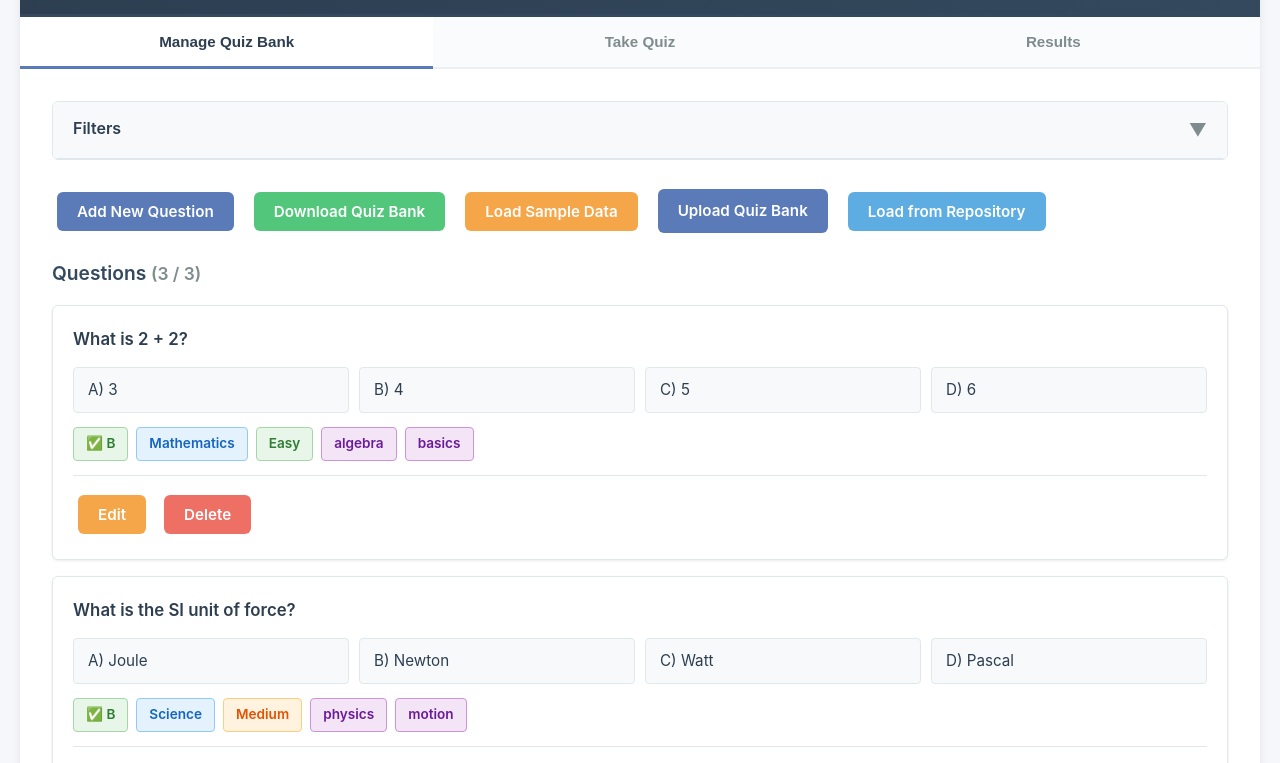
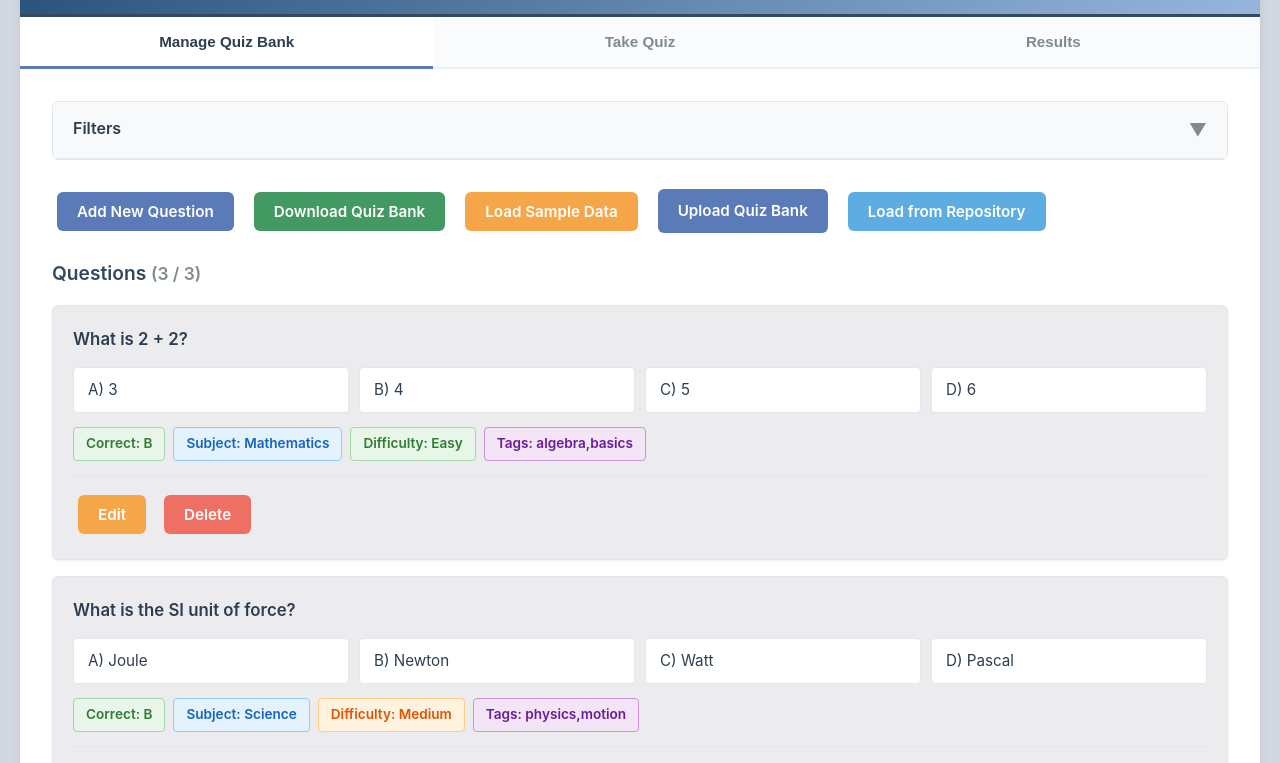
Before and after one commit to vinaychandran-git/My-Quiz-Buddy, a plain HTML site: page index.html in a window 1280 px wide. Shown: the part 99-862 px from the top of the page. Drawn offline with Linux system fonts and the light colour scheme.

Commit message:
Update index.html

```diff
--- a/index.html
+++ b/index.html
@@ -20,9 +20,9 @@
     <script src="https://cdnjs.cloudflare.com/ajax/libs/xlsx/0.18.5/xlsx.full.min.js"></script>
     <style>
         * { margin: 0; padding: 0; box-sizing: border-box; }
-        body { font-family: -apple-system, BlinkMacSystemFont, 'Segoe UI', Roboto, sans-serif; background: #f5f7fa; min-height: 100vh; padding: 20px; line-height: 1.6; color: #2c3e50; }
+        body { font-family: -apple-system, BlinkMacSystemFont, 'Segoe UI', Roboto, sans-serif; background: #d3d8e0; min-height: 100vh; padding: 20px; line-height: 1.6; color: #2c3e50; }
         .container { max-width: 1400px; margin: 0 auto; background: white; border-radius: 8px; box-shadow: 0 2px 8px rgba(0,0,0,0.08); overflow: hidden; }
-        .app-header { background: linear-gradient(135deg, #2c3e50 0%, #34495e 100%); padding: 24px 32px; display: flex; justify-content: space-between; align-items: center; border-bottom: 3px solid #34495e; }
+        .app-header { background: linear-gradient(135deg, #244e77 0%, #97b6dd 100%); padding: 24px 32px; display: flex; justify-content: space-between; align-items: center; border-bottom: 3px solid #34495e; }
         h1 { color: white; font-size: 1.75em; font-weight: 600; }
         h2 { color: #2c3e50; font-size: 1.5em; margin-bottom: 20px; font-weight: 600; }
         h3 { color: #34495e; font-size: 1.2em; margin-bottom: 15px; font-weight: 600; }
@@ -43,11 +43,11 @@
         .filter-controls { display: grid; grid-template-columns: repeat(auto-fit, minmax(250px, 1fr)); gap: 16px; }
         .filter-group { display: flex; flex-direction: column; }
         input[type="file"] { display: none; }
-        .question-card { background: white; padding: 20px; border-radius: 6px; margin-bottom: 16px; box-shadow: 0 1px 3px rgba(0,0,0,0.08); border: 1px solid #e1e8ed; transition: all 0.2s; }
+        .question-card { background: #ececef; padding: 20px; border-radius: 6px; margin-bottom: 16px; box-shadow: 0 1px 3px rgba(0,0,0,0.08); border: 1px solid #e1e8ed; transition: all 0.2s; }
         .question-card:hover { box-shadow: 0 2px 8px rgba(0,0,0,0.12); border-color: #cbd5e0; }
         .question-card-header { font-size: 1.05em; font-weight: 600; color: #2c3e50; margin-bottom: 14px; }
         .question-card-options { display: grid; grid-template-columns: repeat(auto-fit, minmax(200px, 1fr)); gap: 10px; margin: 14px 0; font-size: 0.95em; }
-        .question-card-option { padding: 10px 14px; background: #f8f9fa; border-radius: 4px; border: 1px solid #e1e8ed; }
+        .question-card-option { padding: 10px 14px; background: #ffffff; border-radius: 4px; border: 1px solid #e1e8ed; }
         .question-card-meta { display: flex; flex-wrap: wrap; gap: 8px; margin: 14px 0; font-size: 0.85em; }
         .meta-badge { padding: 5px 12px; border-radius: 4px; font-weight: 600; background: #f8f9fa; color: #34495e; border: 1px solid #e1e8ed; }
         .meta-badge.correct { background: #e8f5e9; color: #2e7d32; border-color: #a5d6a7; }
@@ -60,8 +60,8 @@
         .btn { padding: 10px 20px; border: none; border-radius: 6px; cursor: pointer; font-size: 0.95em; font-weight: 600; transition: all 0.2s; margin: 5px; display: inline-flex; align-items: center; gap: 8px; font-family: inherit; }
         .btn-primary { background: #5a7ab8; color: white; }
         .btn-primary:hover { background: #4a6aa8; transform: translateY(-1px); box-shadow: 0 2px 8px rgba(90, 122, 184, 0.3); }
-        .btn-success { background: #52c77c; color: white; }
-        .btn-success:hover { background: #42b76c; transform: translateY(-1px); box-shadow: 0 2px 8px rgba(82, 199, 124, 0.3); }
+        .btn-success { background: #429961; color: white; }
+        .btn-success:hover { background: #398553; transform: translateY(-1px); box-shadow: 0 2px 8px rgba(82, 199, 124, 0.3); }
         .btn-danger { background: #ee7065; color: white; }
         .btn-danger:hover { background: #de6055; transform: translateY(-1px); box-shadow: 0 2px 8px rgba(238, 112, 101, 0.3); }
         .btn-warning { background: #f5a648; color: white; }
@@ -81,7 +81,7 @@
         select[multiple] option { padding: 8px 10px; margin: 2px 0; border-radius: 4px; cursor: pointer; }
         select[multiple] option:hover { background: #f8f9fa; }
         select[multiple] option:checked { background: #5a7ab8; color: white; }
-        .quiz-question { background: white; padding: 28px; border-radius: 6px; margin-bottom: 24px; box-shadow: 0 1px 3px rgba(0,0,0,0.08); border: 1px solid #e1e8ed; }
+        .quiz-question { background: #ececef; padding: 28px; border-radius: 6px; margin-bottom: 24px; box-shadow: 0 1px 3px rgba(0,0,0,0.08); border: 1px solid #e1e8ed; }
         .question-number { background: #5a7ab8; color: white; padding: 6px 14px; border-radius: 4px; display: inline-block; margin-bottom: 16px; font-weight: 600; font-size: 0.9em; }
         .options { display: grid; grid-template-columns: 1fr 1fr; gap: 14px; margin-top: 20px; }
         .option-wrapper { position: relative; }
@@ -92,11 +92,11 @@
         .option-wrapper input[type="radio"]:checked + .option-label::before { background: white; border-color: white; box-shadow: inset 0 0 0 4px #5a7ab8; }
         .option-label:hover { background: #f0f3f5; border-color: #bdc3c7; }
         .option-wrapper input[type="radio"]:checked + .option-label:hover { background: #4a6aa8; border-color: #4a6aa8; }
-        .timer { position: fixed; top: 20px; right: 20px; background: white; padding: 12px 20px; border-radius: 6px; box-shadow: 0 2px 8px rgba(0,0,0,0.15); font-size: 1.1em; font-weight: 600; color: #2c3e50; z-index: 1000; display: flex; align-items: center; gap: 8px; border: 1px solid #e1e8ed; }
+        .timer { position: fixed; top: 20px; right: 20px; background: white; padding: 12px 20px; border-radius: 20px; box-shadow: 0 5px 10px rgba(0,0,0,0.15); font-size: 1.1em; font-weight: 600; color: #2c3e50; z-index: 1000; display: flex; align-items: center; gap: 8px; border: 1px solid #e1e8ed; }
         .timer.warning { background: #fff3e0; color: #e65100; border-color: #ffcc80; }
         .timer.danger { background: #ffebee; color: #c62828; border-color: #ef9a9a; animation: pulse 1s infinite; }
         @keyframes pulse { 0%, 100% { transform: scale(1); } 50% { transform: scale(1.03); } }
-        .results-section { text-align: center; padding: 32px 40px; background: linear-gradient(135deg, #2c3e50 0%, #34495e 100%); border-radius: 6px; margin-bottom: 32px; color: white; }
+        .results-section { text-align: center; padding: 32px 40px; background: linear-gradient(135deg, #a0cdfc 0%, #2c4886 100%); border-radius: 6px; margin-bottom: 32px; color: white; }
         .performance-emoji { font-size: 5em; margin: 20px 0; animation: bounce 1s ease-in-out; }
         @keyframes bounce { 0%, 100% { transform: translateY(0); } 50% { transform: translateY(-15px); } }
         .performance-message { font-size: 1.6em; margin: 16px 0; font-weight: 600; }
@@ -807,10 +807,10 @@
                             <div class="question-card-option">D) ${q.optionD}</div>
                         </div>
                         <div class="question-card-meta">
-                            <span class="meta-badge correct">✅ ${q.correct}</span>
-                            <span class="meta-badge subject">${q.subject}</span>
-                            <span class="meta-badge difficulty ${q.difficulty.toLowerCase()}">${q.difficulty}</span>
-                            ${q.tags.map(tag => `<span class="meta-badge tags">${tag}</span>`).join('')}
+                            <span class="meta-badge correct">Correct: ${q.correct}</span>
+                            <span class="meta-badge subject">Subject: ${q.subject}</span>
+                            <span class="meta-badge difficulty ${q.difficulty.toLowerCase()}">Difficulty: ${q.difficulty}</span>
+                            ${q.tags ? `<span class="meta-badge tags">Tags: ${q.tags}</span>` : ''}
                         </div>
                         <div class="question-card-actions">
                             <button class="btn btn-warning" onclick="editQuestion(${originalIndex})">Edit</button>
```
